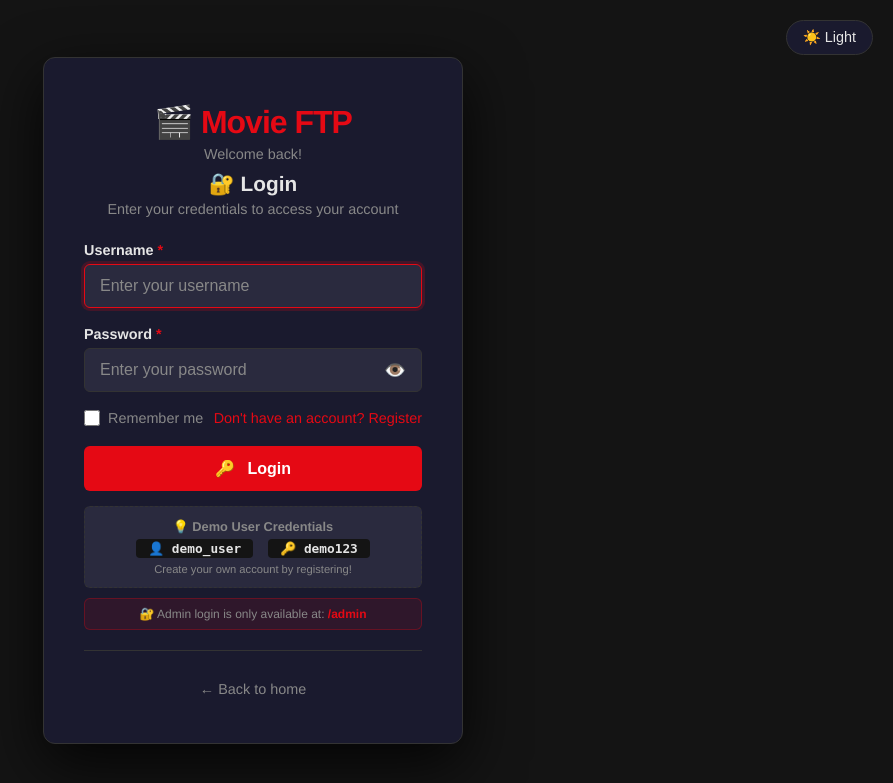
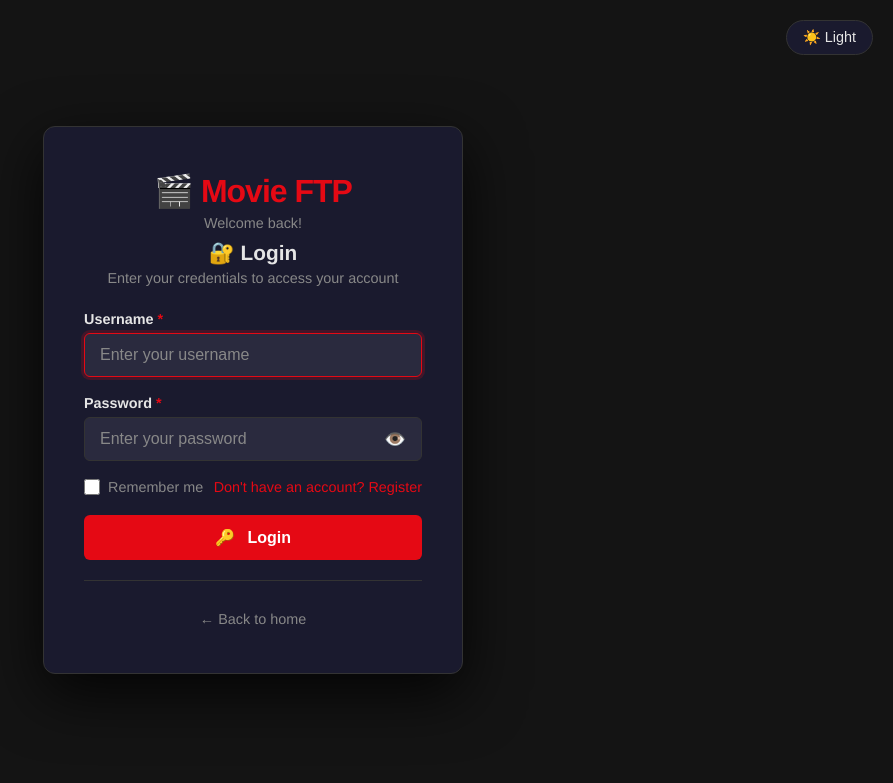
Before and after one commit to Anik23303/myftp, a Flask app: page /login in a window 1280 px wide. Shown: the top 783 px of the page, without its empty margins (387-1280 px from the left). Run offline with Flask 3, Linux system fonts and the light colour scheme; some libraries are stand-ins or nearby versions.

Commit message:
Clean up login.html by removing unnecessary sections
Removed admin warning and demo credentials from login page.

```diff
--- a/templates/login.html
+++ b/templates/login.html
@@ -266,28 +266,6 @@
             font-family: monospace;
         }
 
-        /* ===== ADMIN WARNING ===== */
-        .admin-warning {
-            text-align: center;
-            margin-top: 10px;
-            padding: 8px 12px;
-            background: rgba(229, 9, 20, 0.1);
-            border-radius: 6px;
-            border: 1px solid rgba(229, 9, 20, 0.3);
-        }
-        .admin-warning p {
-            color: var(--text-muted);
-            font-size: 0.75rem;
-        }
-        .admin-warning p a {
-            color: var(--accent);
-            text-decoration: none;
-            font-weight: bold;
-        }
-        .admin-warning p a:hover {
-            text-decoration: underline;
-        }
-
         /* ===== THEME TOGGLE ===== */
         .theme-toggle-wrapper {
             position: fixed;
@@ -377,22 +355,7 @@
             </button>
         </form>
 
-        <!-- ===== DEMO CREDENTIALS (User Only - NO ADMIN) ===== -->
-        <div class="demo-note">
-            <p>💡 <strong>Demo User Credentials</strong></p>
-            <div class="demo-credentials">
-                <span>👤 demo_user</span>
-                <span>🔑 demo123</span>
-            </div>
-            <p style="margin-top:5px; font-size:0.7rem; color: var(--text-muted);">
-                Create your own account by registering!
-            </p>
-        </div>
 
-        <!-- ===== ADMIN WARNING ===== -->
-        <div class="admin-warning">
-            <p>🔐 Admin login is only available at: <a href="/admin">/admin</a></p>
-        </div>
 
         <div class="links">
             <a href="/" class="home-link">← Back to home</a>
```
